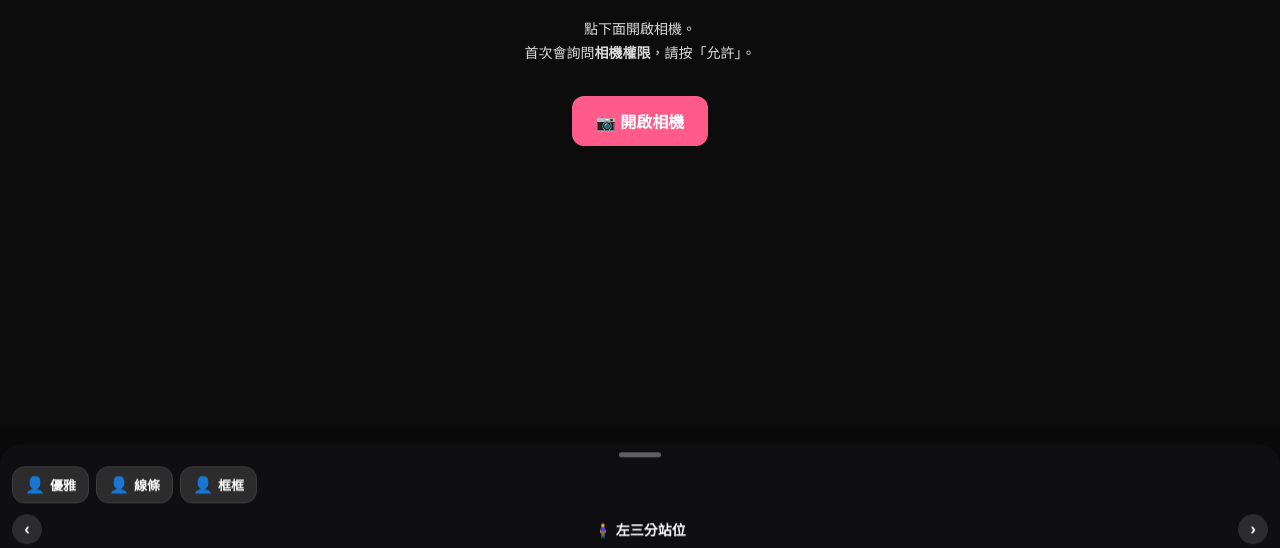
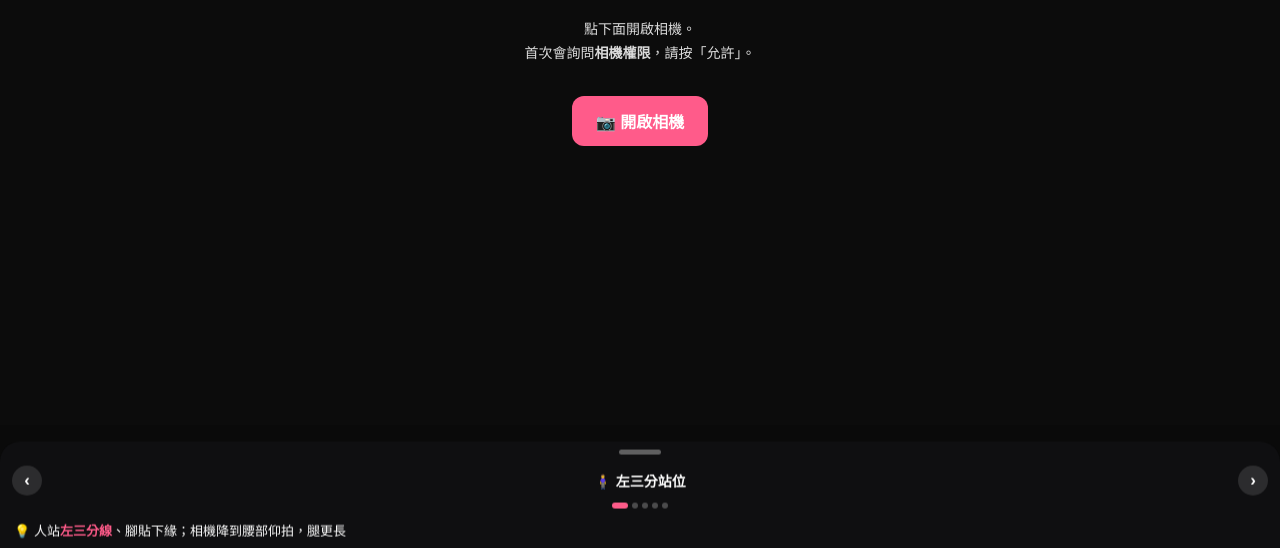
Before and after one commit to fullmodel-star/saveyourboy, a website: page index.html in a window 1280 px wide. Shown: the part 375-923 px from the top of the page. Drawn offline with Linux system fonts and the light colour scheme.

Commit message:
移除人形樣式選擇列，固定使用「優雅」剪影

```diff
--- a/index.html
+++ b/index.html
@@ -195,7 +195,6 @@
 
 <div class="sheet" id="sheet">
   <div class="grab" id="sheetClose"></div>
-  <div class="row figrow" id="figRow"></div>
   <div class="vnav">
     <button id="vPrev" aria-label="上一種構圖">‹</button>
     <div class="vname" id="vName"></div>
@@ -548,15 +547,6 @@ CATS.forEach((c,i)=>{
     document.querySelectorAll('#cats .chip').forEach(x=>x.classList.toggle('on',x.dataset.id===c.id));
     buildScenes(); selectScene(SCENES.find(s=>s.cat===cat)); };
   catsEl.appendChild(b);
-});
-
-/* 人形樣式切換 */
-const FIGSTYLES=[{id:'silhouette',name:'優雅'},{id:'line',name:'線條'},{id:'frame',name:'框框'}];
-const figRow=$('#figRow');
-FIGSTYLES.forEach(s=>{ const b=document.createElement('button'); b.className='chip'+(s.id===figStyle?' on':''); b.dataset.fs=s.id;
-  b.innerHTML=`<span class="e">👤</span>${s.name}`;
-  b.onclick=()=>{ figStyle=s.id; figRow.querySelectorAll('.chip').forEach(x=>x.classList.toggle('on',x.dataset.fs===s.id)); };
-  figRow.appendChild(b);
 });
 
 /* 滑出面板開關 */
```
